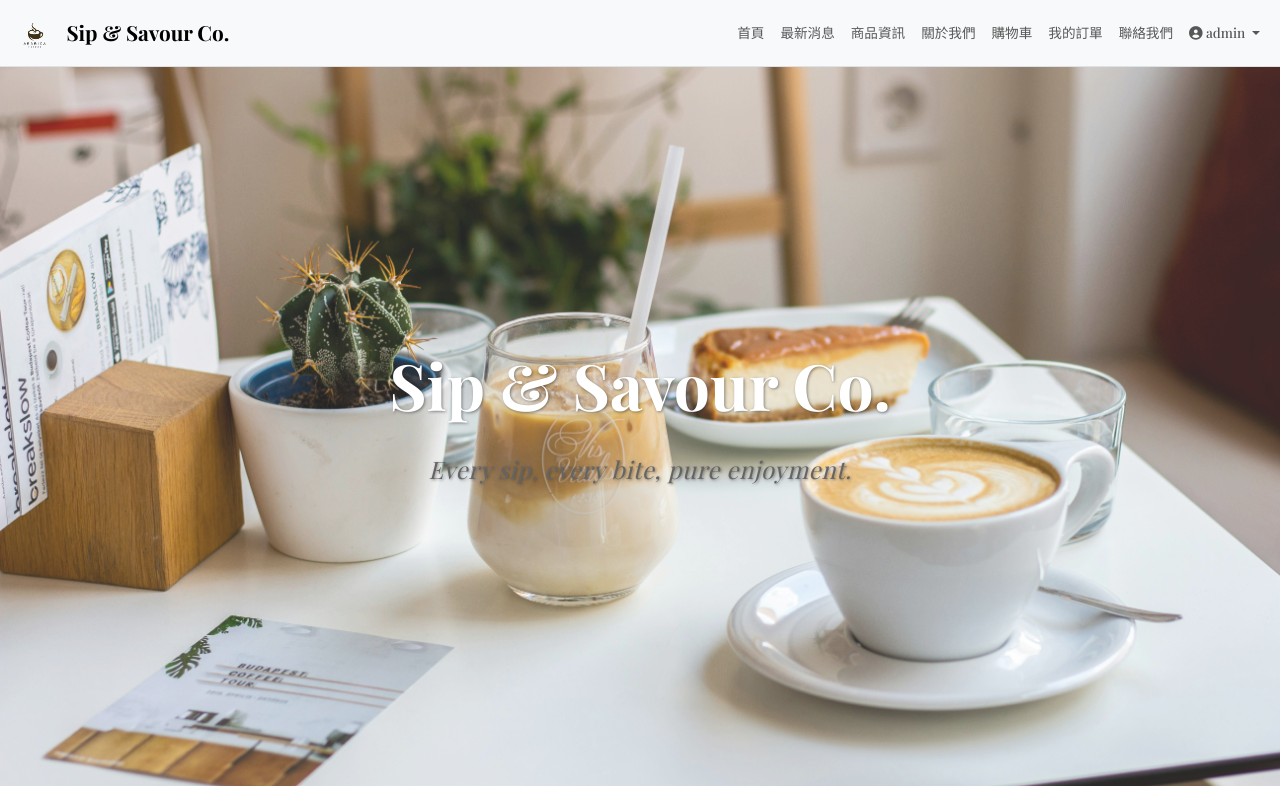
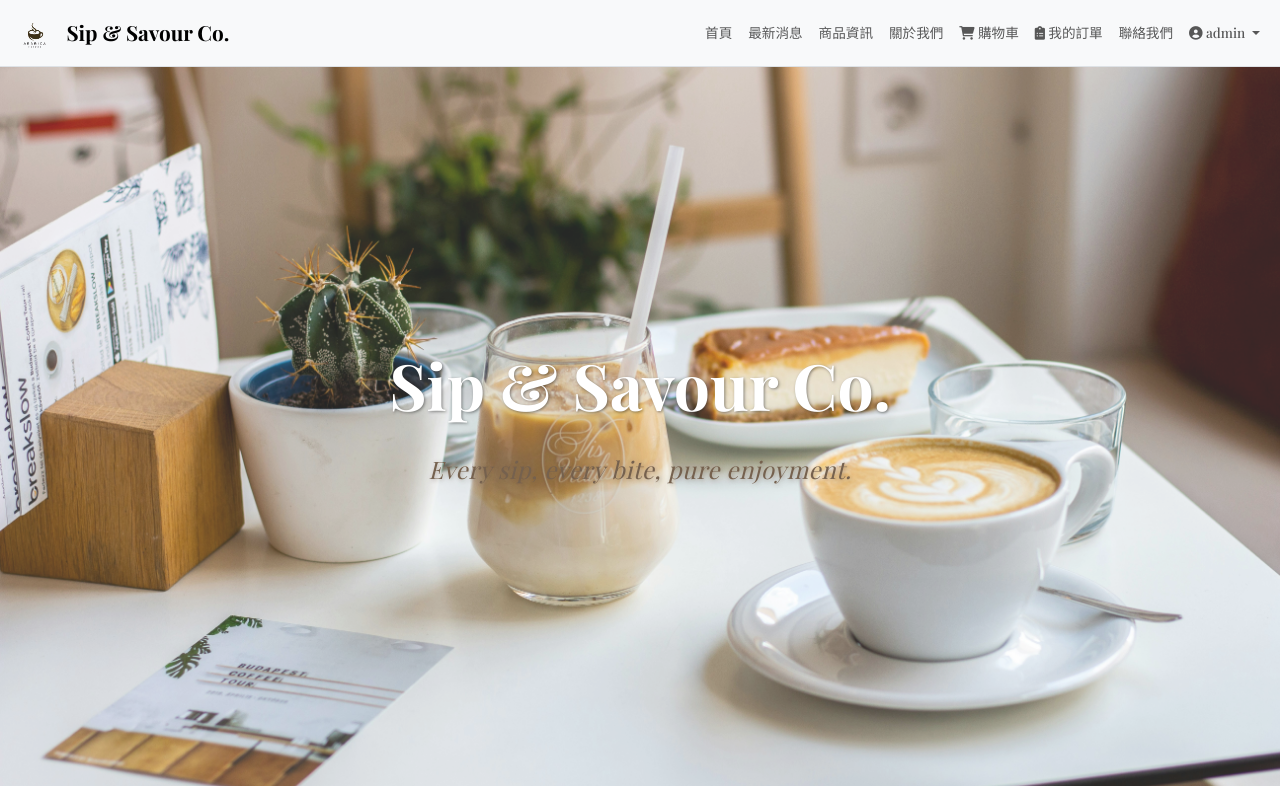
Before and after one commit to Yong-Cheng-Huang/Sip-Savour-Co, a Django app: page / in a window 1280 px wide. Shown: the top 786 px of the page. Run offline with Django 5.2, Linux system fonts and the light colour scheme; a user stored in the database is signed in; data comes from the database, SQL or seed files in the repository; both versions use the stored data as it was after the commit; parts of the project's set-up code (start-up, migrations or seed data) failed here and were passed over.

Commit message:
Update UI elements and styles: adjust footer animation in CSS, enhance navigation links with icons in base template, and modify text styling in home page for improved aesthetics.

```diff
--- a/static/css/style.css
+++ b/static/css/style.css
@@ -168,7 +168,7 @@
     opacity: 0;
   }
   50% {
-    transform: translateY(-20px);
+    transform: translateY(-8px);
     opacity: 1;
   }
   100% {
--- a/templates/base.html
+++ b/templates/base.html
@@ -59,10 +59,14 @@
             <a class="nav-link" href="/about">關於我們</a>
           </li>
           <li class="nav-item">
-            <a class="nav-link" href="/cart">購物車</a>
+            <a class="nav-link" href="/cart">
+              <i class="fas fa-shopping-cart"></i> 購物車
+            </a>
           </li>
           <li class="nav-item">
-            <a class="nav-link" href="/orders/orders">我的訂單</a>
+            <a class="nav-link" href="/orders/orders">
+              <i class="fas fa-clipboard-list"></i> 我的訂單
+            </a>
           </li>
           {% endif %}
           <li class="nav-item">
--- a/templates/home.html
+++ b/templates/home.html
@@ -9,7 +9,7 @@
         <div class="row h-100 align-items-center justify-content-center">
             <div class="col-12 text-center text-white">
                 <h1 class="display-3 fw-bold mb-4" style="text-shadow: 1px 1px 3px rgba(0, 0, 0, 0.5);">Sip &amp; Savour Co.</h1>
-                <p class="lead fs-4" style="font-style: italic; text-shadow: 1px 1px 3px rgba(0, 0, 0, 0.5);">Every sip, every bite, pure enjoyment.</p>
+                <p class="lead fs-4" style="font-style: italic; color: #5e4630; text-shadow: 1px 1px 4px rgba(94, 70, 48, 0.5); letter-spacing: 0.5px;">Every sip, every bite, pure enjoyment.</p>
             </div>
         </div>
     </div>
```
Also changed, not shown: db.sqlite3.
